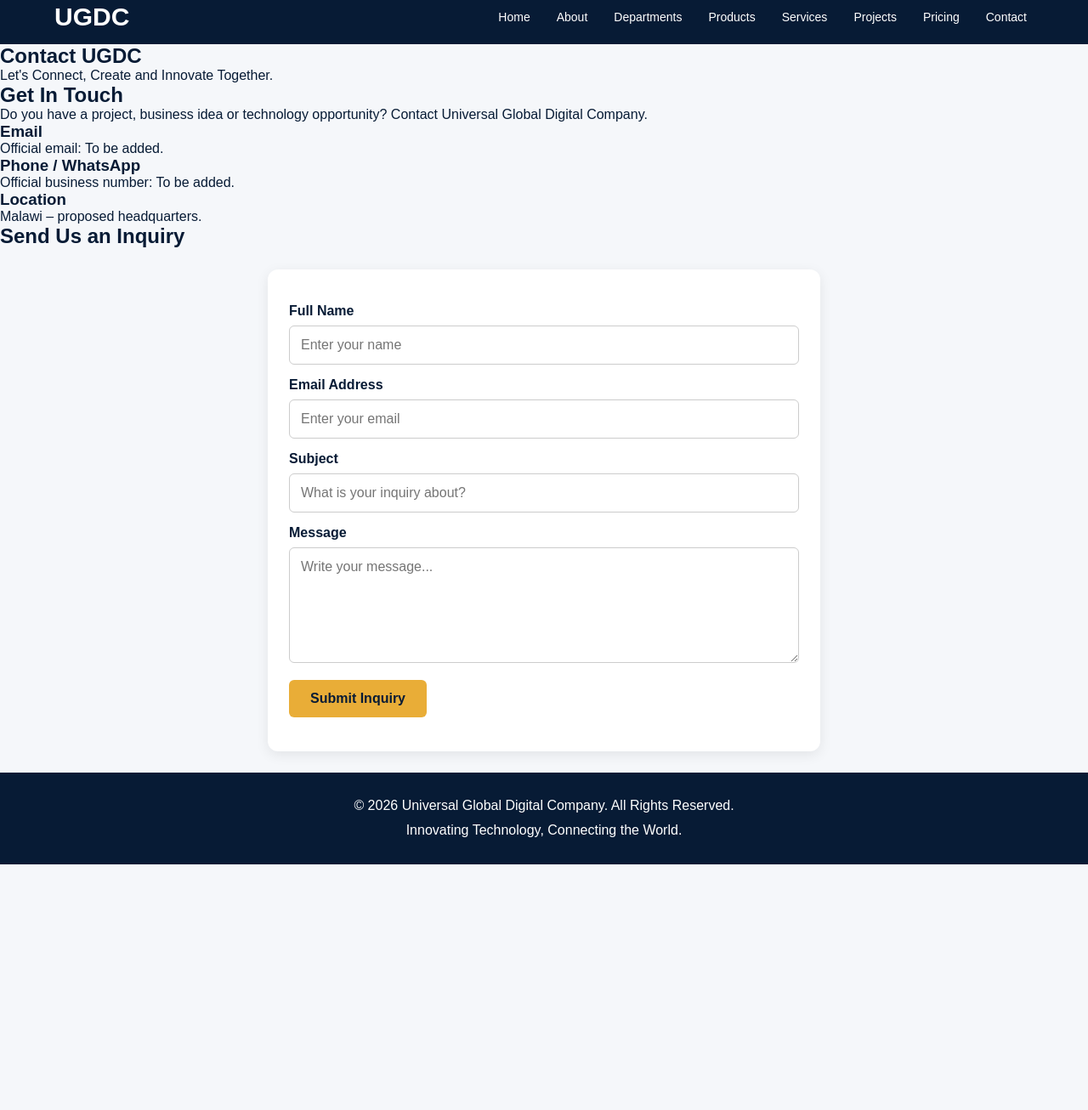
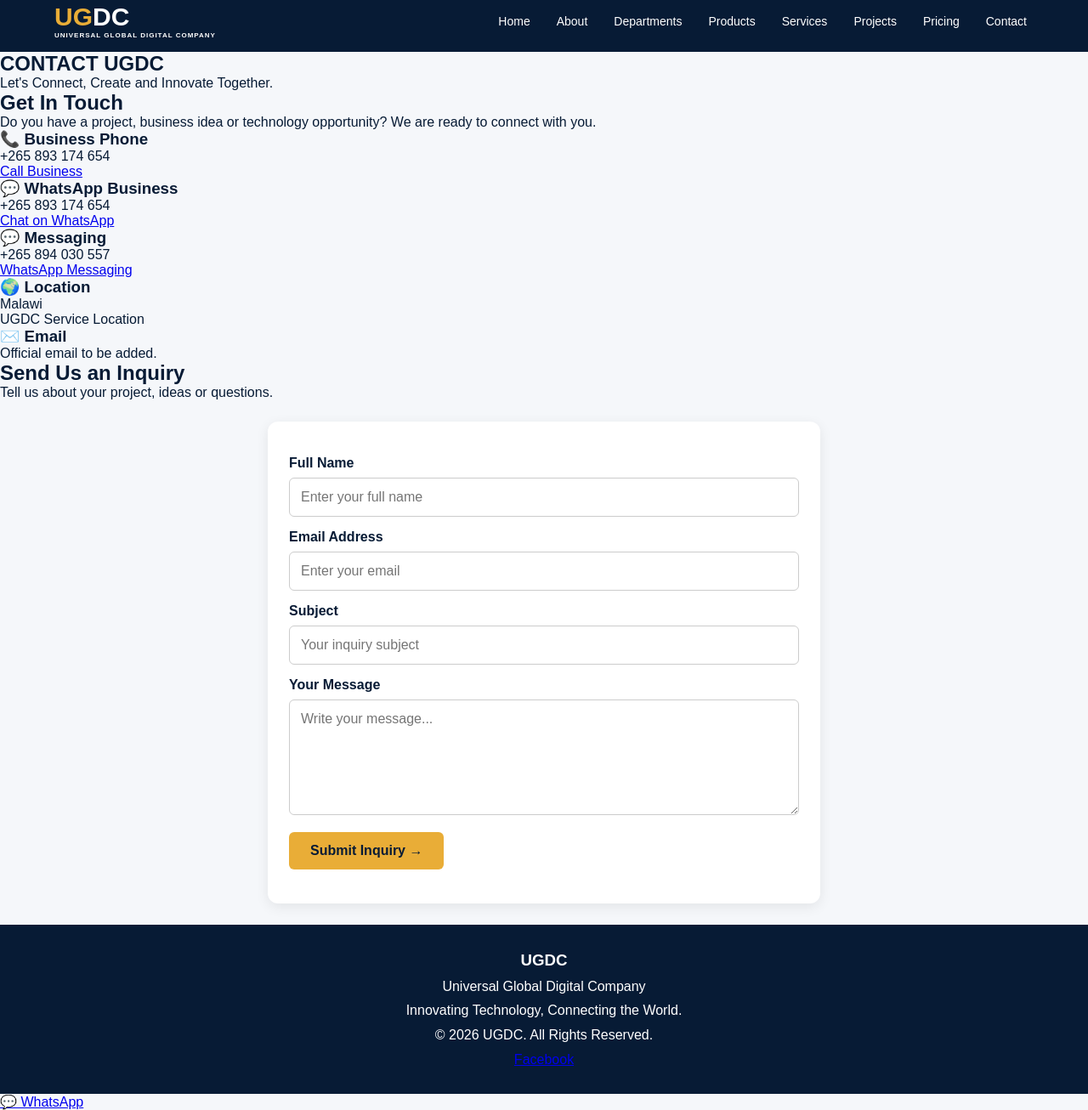
Before and after one commit to osmanmsukwa32-ai/UGDC-OFFICIAL-WEBSITE-, a plain HTML site: page contact.html in a window 1280 px wide. Shown: the part 12-1318 px from the top of the page at 85% size. Before the commit the page ends 1029 px from the top, so only its background shows below. Drawn offline with Linux system fonts and the light colour scheme.

Commit message:
Add files via upload

```diff
--- a/contact.html
+++ b/contact.html
@@ -1,18 +1,36 @@
 
 <!DOCTYPE html>
 <html lang="en">
+
 <head>
     <meta charset="UTF-8">
     <meta name="viewport" content="width=device-width, initial-scale=1.0">
+
     <title>Contact Us | UGDC</title>
+
+    <meta name="description"
+          content="Contact Universal Global Digital Company for digital services, technology, business and innovation.">
+
     <link rel="stylesheet" href="css/style.css">
 </head>
+
 <body>
 
+<!-- HEADER -->
 <header class="header">
-    <div class="logo">UGDC</div>
 
-    <button class="menu-toggle" id="menuToggle">☰</button>
+    <a href="index.html" class="logo">
+        <span>UG</span>DC
+        <small>UNIVERSAL GLOBAL DIGITAL COMPANY</small>
+    </a>
+
+    <button class="menu-toggle"
+            id="menuToggle"
+            type="button"
+            aria-label="Open navigation menu"
+            aria-expanded="false">
+        ☰
+    </button>
 
     <nav id="navMenu">
         <a href="index.html">Home</a>
@@ -24,77 +42,183 @@
         <a href="pricing.html">Pricing</a>
         <a href="contact.html">Contact</a>
     </nav>
+
 </header>
 
-<section class="page-hero">
-    <h1>Contact UGDC</h1>
+<!-- CONTACT HERO -->
+<section class="contact-hero">
+
+    <h1>CONTACT <span>UGDC</span></h1>
+
     <p>Let's Connect, Create and Innovate Together.</p>
+
 </section>
 
-<section class="section">
+<!-- CONTACT INFORMATION -->
+<section class="section contact-section">
+
     <h2>Get In Touch</h2>
-    <p>
+
+    <p class="contact-intro">
         Do you have a project, business idea or technology
-        opportunity? Contact Universal Global Digital Company.
+        opportunity? We are ready to connect with you.
     </p>
 
-    <div class="service-grid">
+    <div class="contact-grid">
 
-        <div class="service-card">
-            <h3>Email</h3>
-            <p>Official email: To be added.</p>
+        <!-- BUSINESS PHONE -->
+        <div class="contact-card">
+
+            <h3>📞 Business Phone</h3>
+
+            <p>+265 893 174 654</p>
+
+            <a href="tel:+265893174654">
+                Call Business
+            </a>
+
         </div>
 
-        <div class="service-card">
-            <h3>Phone / WhatsApp</h3>
-            <p>Official business number: To be added.</p>
+        <!-- WHATSAPP BUSINESS -->
+        <div class="contact-card">
+
+            <h3>💬 WhatsApp Business</h3>
+
+            <p>+265 893 174 654</p>
+
+            <a href="https://wa.me/265893174654"
+               target="_blank"
+               rel="noopener noreferrer">
+                Chat on WhatsApp
+            </a>
+
         </div>
 
-        <div class="service-card">
-            <h3>Location</h3>
-            <p>Malawi – proposed headquarters.</p>
+        <!-- MESSAGING -->
+        <div class="contact-card">
+
+            <h3>💬 Messaging</h3>
+
+            <p>+265 894 030 557</p>
+
+            <a href="https://wa.me/265894030557"
+               target="_blank"
+               rel="noopener noreferrer">
+                WhatsApp Messaging
+            </a>
+
+        </div>
+
+        <!-- LOCATION -->
+        <div class="contact-card">
+
+            <h3>🌍 Location</h3>
+
+            <p>Malawi</p>
+
+            <span>UGDC Service Location</span>
+
+        </div>
+
+        <!-- EMAIL -->
+        <div class="contact-card">
+
+            <h3>✉️ Email</h3>
+
+            <p>Official email to be added.</p>
+
         </div>
 
     </div>
+
 </section>
 
-<section class="section">
+<!-- CONTACT INQUIRY FORM -->
+<section class="section inquiry-section">
+
     <h2>Send Us an Inquiry</h2>
+
+    <p>Tell us about your project, ideas or questions.</p>
 
     <form id="contactForm">
 
         <label for="name">Full Name</label>
-        <input type="text" id="name"
-               placeholder="Enter your name" required>
+
+        <input type="text"
+               id="name"
+               placeholder="Enter your full name"
+               required>
 
         <label for="email">Email Address</label>
-        <input type="email" id="email"
-               placeholder="Enter your email" required>
+
+        <input type="email"
+               id="email"
+               placeholder="Enter your email"
+               required>
 
         <label for="subject">Subject</label>
-        <input type="text" id="subject"
-               placeholder="What is your inquiry about?" required>
 
-        <label for="message">Message</label>
-        <textarea id="message" rows="6"
+        <input type="text"
+               id="subject"
+               placeholder="Your inquiry subject"
+               required>
+
+        <label for="message">Your Message</label>
+
+        <textarea id="message"
+                  rows="6"
                   placeholder="Write your message..."
                   required></textarea>
 
-        <button type="submit">Submit Inquiry</button>
+        <button type="submit">
+            Submit Inquiry →
+        </button>
 
         <p id="formMessage"></p>
+
     </form>
+
 </section>
 
+<!-- FOOTER -->
 <footer class="footer">
+
+    <h3>UGDC</h3>
+
+    <p>Universal Global Digital Company</p>
+
+    <p>Innovating Technology, Connecting the World.</p>
+
     <p>
         © <span id="year"></span>
-        Universal Global Digital Company.
-        All Rights Reserved.
+        UGDC. All Rights Reserved.
     </p>
-    <p>Innovating Technology, Connecting the World.</p>
+
+<div class="social-links">
+    <a href="https://www.facebook.com/share/1BVsYKTQzs/"
+       target="_blank"
+       rel="noopener noreferrer">
+        Facebook
+    </a>
+</div>
+
+
 </footer>
 
+<!-- UGDC FLOATING WHATSAPP BUTTON -->
+
+<a href="https://wa.me/265893174654"
+   class="whatsapp-float"
+   target="_blank"
+   rel="noopener noreferrer"
+   aria-label="Chat with UGDC on WhatsApp">
+
+    💬 WhatsApp
+
+</a>
+
+
+<!-- JAVASCRIPT CONNECTION -->
 <script src="js/script.js"></script>
 
 </body>
```
